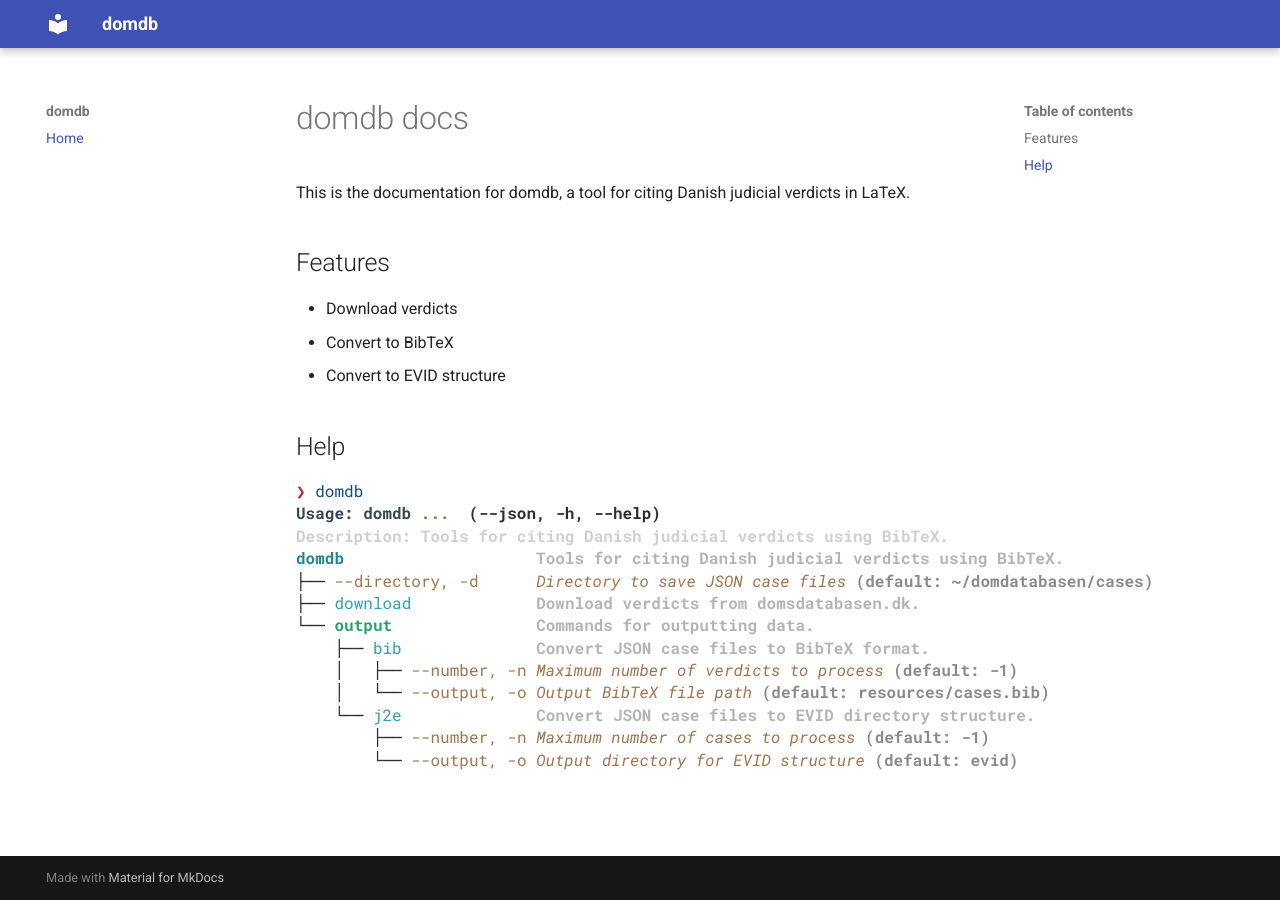
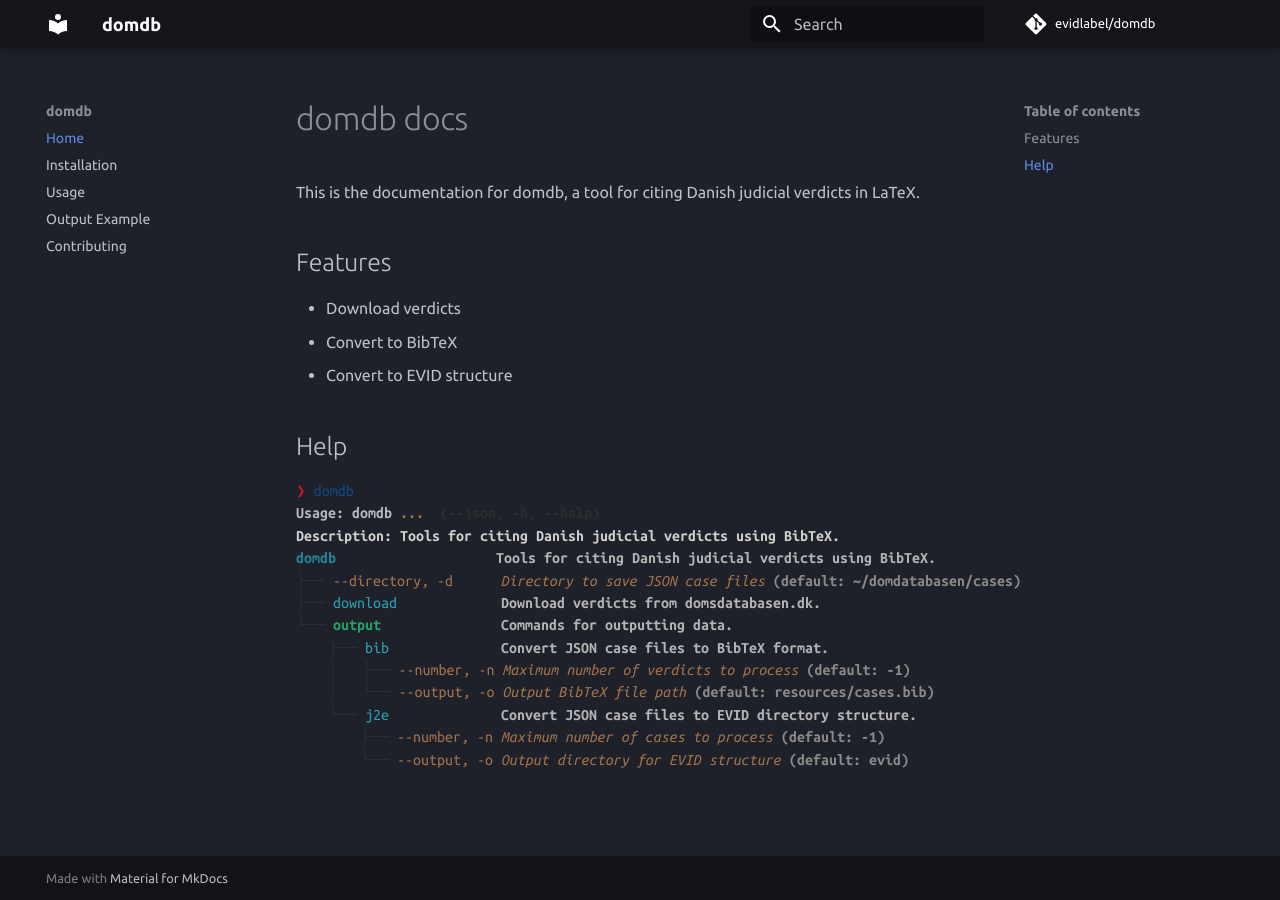
Before and after one commit to evidlabel/domdb, an MkDocs documentation site: the page built from docs/index.md, in a window 1280 px wide. Built offline with MkDocs 1.6.1 and Material for MkDocs 9.7.7, drawn with Linux system fonts in a browser that asks for light colours; comment, search, counter and statistics services are not loaded.

Commit message:
update mkdocs config

```diff
--- a/mkdocs.yml
+++ b/mkdocs.yml
@@ -1,7 +1,43 @@
 site_name: domdb
+site_url: https://evidlabel.github.io/domdb/  # Update with your actual URL
+repo_url: https://github.com/evidlabel/domdb
+repo_name: evidlabel/domdb
+
 theme:
   name: material
-plugins:
-  - mkdocstrings
+  palette:
+    primary: black
+    scheme: slate
+  features:
+    - content.code.copy
+    - content.tabs
+  font:
+    text: Ubuntu
+    code: Ubuntu Mono
+
 nav:
   - Home: index.md
+  - Installation: installation.md
+  - Usage: usage.md
+  - Output Example: output.md
+  - Contributing: contributing.md
+
+markdown_extensions:
+  - pymdownx.highlight:
+      anchor_linenums: true
+  - pymdownx.inlinehilite
+  - pymdownx.snippets
+  - pymdownx.superfences
+  - attr_list
+  - md_in_html
+
+plugins:
+  - search
+  - autorefs
+  - mkdocstrings:
+      handlers:
+        python:
+          options:
+            show_source: true
+            heading_level: 2
+            show_root_heading: true
```
